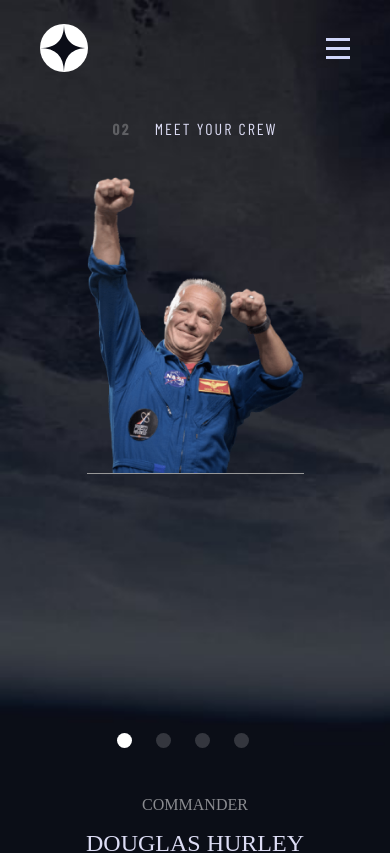
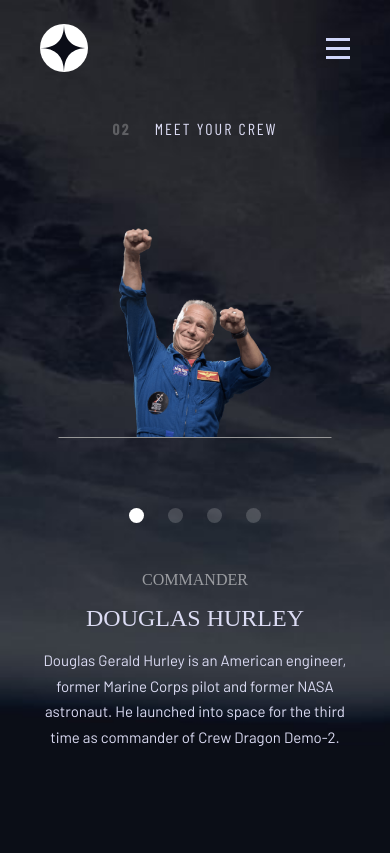
Before and after one commit to Fariv/frontendmentor.io, a React (Vite) app in the folder space-tourism-website-main/: page /crew in a window 390 px wide. Shown: the top 853 px of the page. Built offline with nearby package versions, Linux system fonts and the light colour scheme; a web font is replaced by a local one.

Commit message:
crew page mobile optimization is done

```diff
--- a/space-tourism-website-main/src/components/CrewContent.jsx
+++ b/space-tourism-website-main/src/components/CrewContent.jsx
@@ -21,6 +21,7 @@
     @media (max-width: 768px) {
         margin: 0;
         flex-direction: column-reverse;
+        justify-content: flex-end;
     }
 `;
 
@@ -98,6 +99,8 @@
     @media (max-width: 768px) {
         padding: 0 2.5rem;
         margin-top: 0;
+        height: 350px;
+        position: relative;
     }
 `;
 
@@ -113,11 +116,18 @@
         height: 60%;
         border-bottom: 1px solid #979797;
         background-position-y: bottom;
+        position: absolute;
+        left: 50%;
+        top: 50%;
+        transform: translate(-50%, -50%);
     }
 `;
 
 const Detail = styled.div`
     margin-top: 3rem;
+    @media (max-width: 768px) {
+        padding: 0 2.5rem;
+    }
 `;
 
 const DetailSubheader = styled.div`
@@ -161,7 +171,7 @@
         justify-content: center;
     }
     @media (max-width: 768px) {
-        margin-top: 3rem;
+        margin-top: 0;
     }
 `;
 
@@ -172,6 +182,12 @@
     background-color: rgba(255, 255, 255, ${props => props.active === "1" ? 1: 0.17});
     border-radius: 50%;
     cursor: pointer;
+    @media (max-width: 768px) {
+        margin-top: 0;
+        &:last-child {
+            margin-right: 0;
+        }
+    }
 `;
 
 const CrewContent = () => {
@@ -198,9 +214,13 @@
         if (width > 768 && width < 1025) {
 
             setBg(CrewBgImageTablet);
+            setLeftSideContainerWidth("50%");
+            setLeftSideStyledDirection("column");
         } else if (width > 1024) {
 
             setBg(CrewBgImageDesktop);
+            setLeftSideContainerWidth("50%");
+            setLeftSideStyledDirection("column");
         } else if (width <= 768) {
 
             setBg(CrewBgImageMobile);
@@ -235,7 +255,6 @@
             setAllCrewsWithActive(crewDataMod);
         })
     }, []);
-
 
     return (
         <>
```
